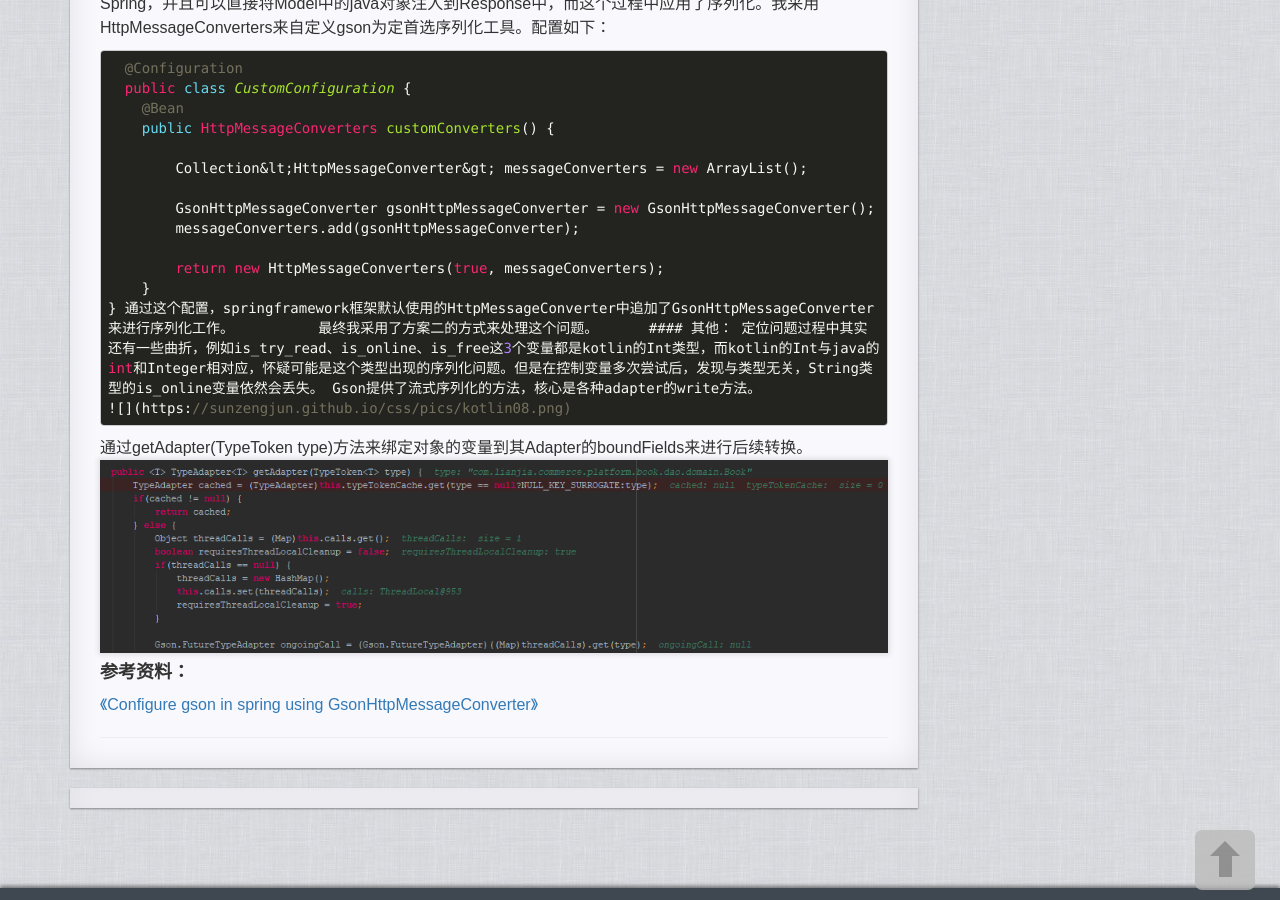
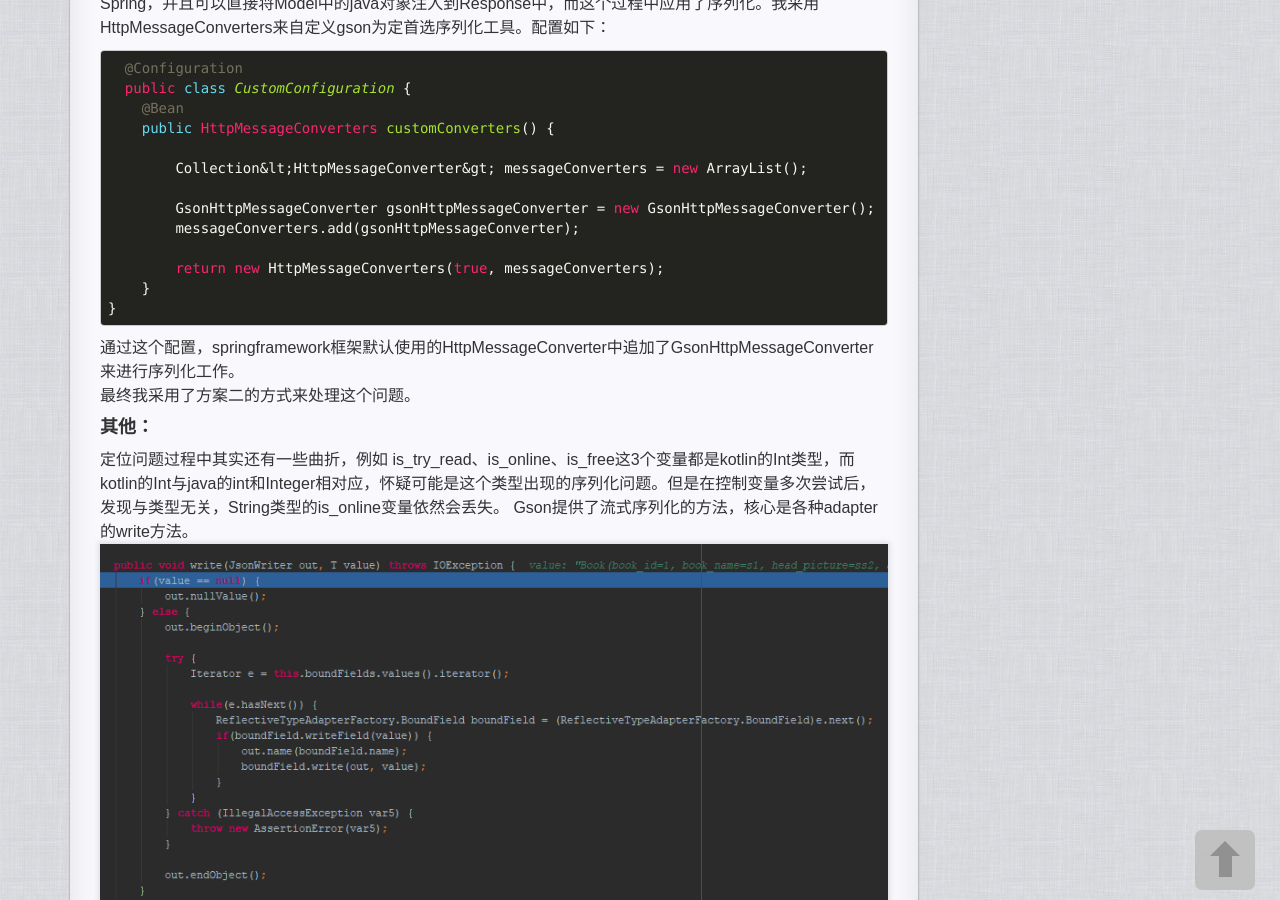
Before and after one commit to sunzengjun/sunzengjun.github.io, a Jekyll site: the page built from _posts/2017-10-27-kotlin.md, in a window 1280 px wide and 900 px high, scrolled down 3631 px. Built offline with Jekyll 4.4.1, drawn with Linux system fonts in a browser that asks for light colours; comment, search, counter and statistics services are not loaded.

Commit message:
Update 2017-10-27-kotlin.md

```diff
--- a/_posts/2017-10-27-kotlin.md
+++ b/_posts/2017-10-27-kotlin.md
@@ -59,10 +59,11 @@
 	        return new HttpMessageConverters(true, messageConverters);
 	    }
 	}
+
 通过这个配置，springframework框架默认使用的HttpMessageConverter中追加了GsonHttpMessageConverter来进行序列化工作。
 最终我采用了方案二的方式来处理这个问题。
 #### 其他：
-定位问题过程中其实还有一些曲折，例如is_try_read、is_online、is_free这3个变量都是kotlin的Int类型，而kotlin的Int与java的int和Integer相对应，怀疑可能是这个类型出现的序列化问题。但是在控制变量多次尝试后，发现与类型无关，String类型的is_online变量依然会丢失。
+定位问题过程中其实还有一些曲折，例如 is_try_read、is_online、is_free这3个变量都是kotlin的Int类型，而kotlin的Int与java的int和Integer相对应，怀疑可能是这个类型出现的序列化问题。但是在控制变量多次尝试后，发现与类型无关，String类型的is_online变量依然会丢失。
 Gson提供了流式序列化的方法，核心是各种adapter的write方法。
 	![](https://sunzengjun.github.io/css/pics/kotlin08.png)
 
```
